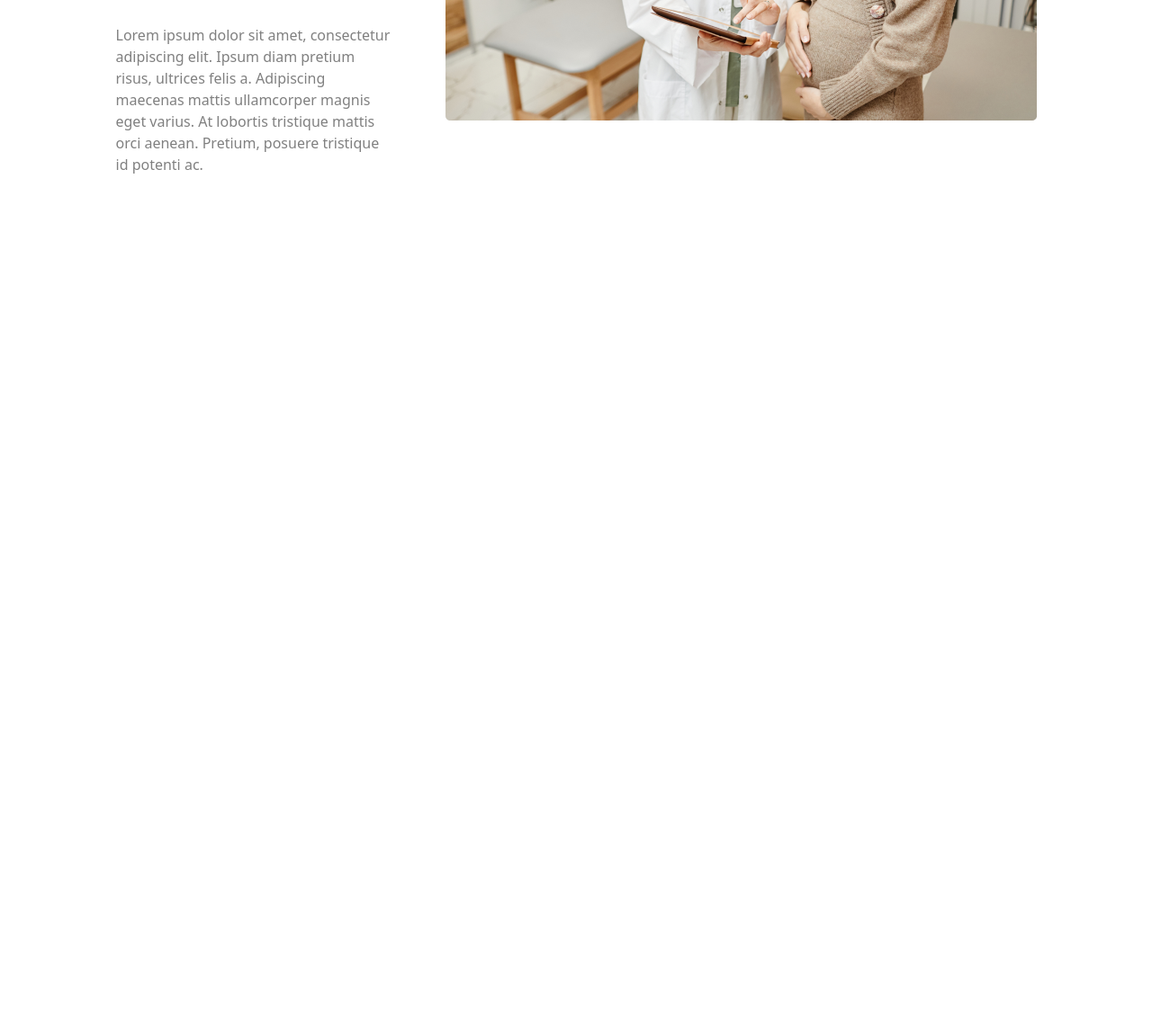
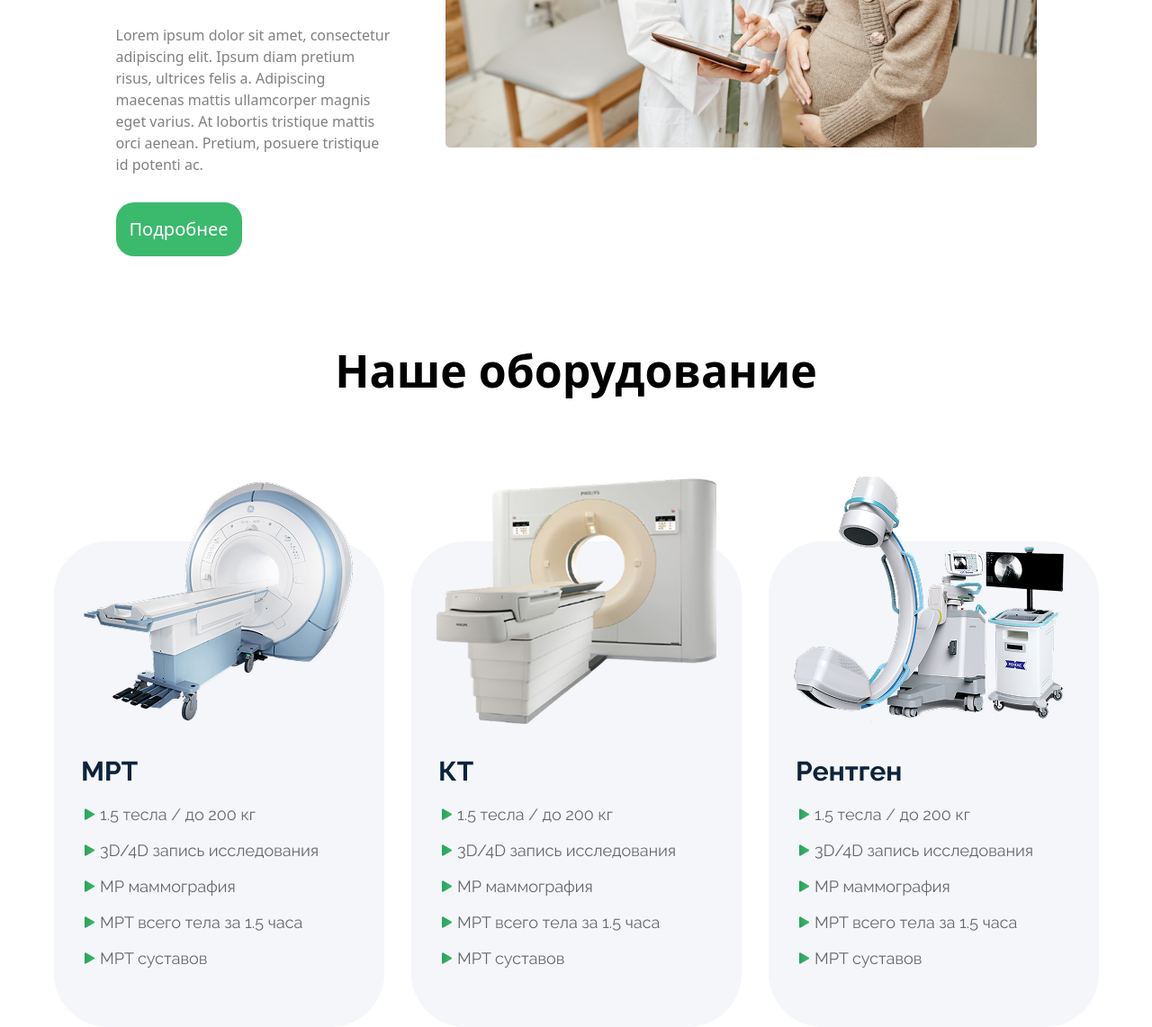
Before and after one commit to solopolo972-design/My-third-homework-in-git, a website: page src/index.html in a window 1280 px wide. Shown: the part 5138-6280 px from the top of the page at 90% size. Before the commit the page ends 5423 px from the top, so only its background shows below. Drawn offline with nearby package versions, Linux system fonts and the light colour scheme; files that its build step writes are made by us from their sources.

Commit message:
section 8 is ready

```diff
--- a/src/index.html
+++ b/src/index.html
@@ -154,6 +154,7 @@
         <div class="p-[30px] w-[30%]">
             <p class="text-[gray] mb-[30px]">Lorem ipsum dolor sit amet, consectetur adipiscing elit. Ipsum diam pretium risus, ultrices felis a. Adipiscing maecenas mattis ullamcorper magnis eget varius. At lobortis tristique mattis orci aenean. Pretium, posuere tristique id potenti ac. Ac praesent arcu vitae arcu. Velit ut et, leo, augue bibendum euismod in. Turpis massa, commodo vestibulum bibendum amet orci velit, risus. Semper mauris curabitur auctor id amet mauris lacus. Ut quis nisi, ac consequat sed massa egestas. Sed adipiscing scelerisque enim, id amet eget. Ipsum dui a bibendum quisque in.</p>
             <p class="text-[gray] mb-[30px]">Lorem ipsum dolor sit amet, consectetur adipiscing elit. Ipsum diam pretium risus, ultrices felis a. Adipiscing maecenas mattis ullamcorper magnis eget varius. At lobortis tristique mattis orci aenean. Pretium, posuere tristique id potenti ac. </p>
+            <button class="p-[15px] bg-[#3BB96D] text-[white] text-[20px] rounded-[20px]">Подробнее</button>
         </div>
         <div class="p-[30px]">
             <img src="./Mask group.png" alt="">
@@ -162,5 +163,15 @@
     </div>
 
 
+    <div>
+        <div class="text-center mb-[50px] p-[30px]">
+            <h1 class="text-[50px] font-bold">Наше оборудование</h1>
+        </div>
+        <div class="flex justify-center gap-[30px] mt-[30px]">
+            <img src="./1 (4).png" alt="">
+            <img src="./2.png" alt="">
+            <img src="./3.png" alt="">
+        </div>
+    </div>
 </body>
 </html>
```
Also changed, not shown: src/1 (4).png (added), src/2.png (added), src/3.png (added).
